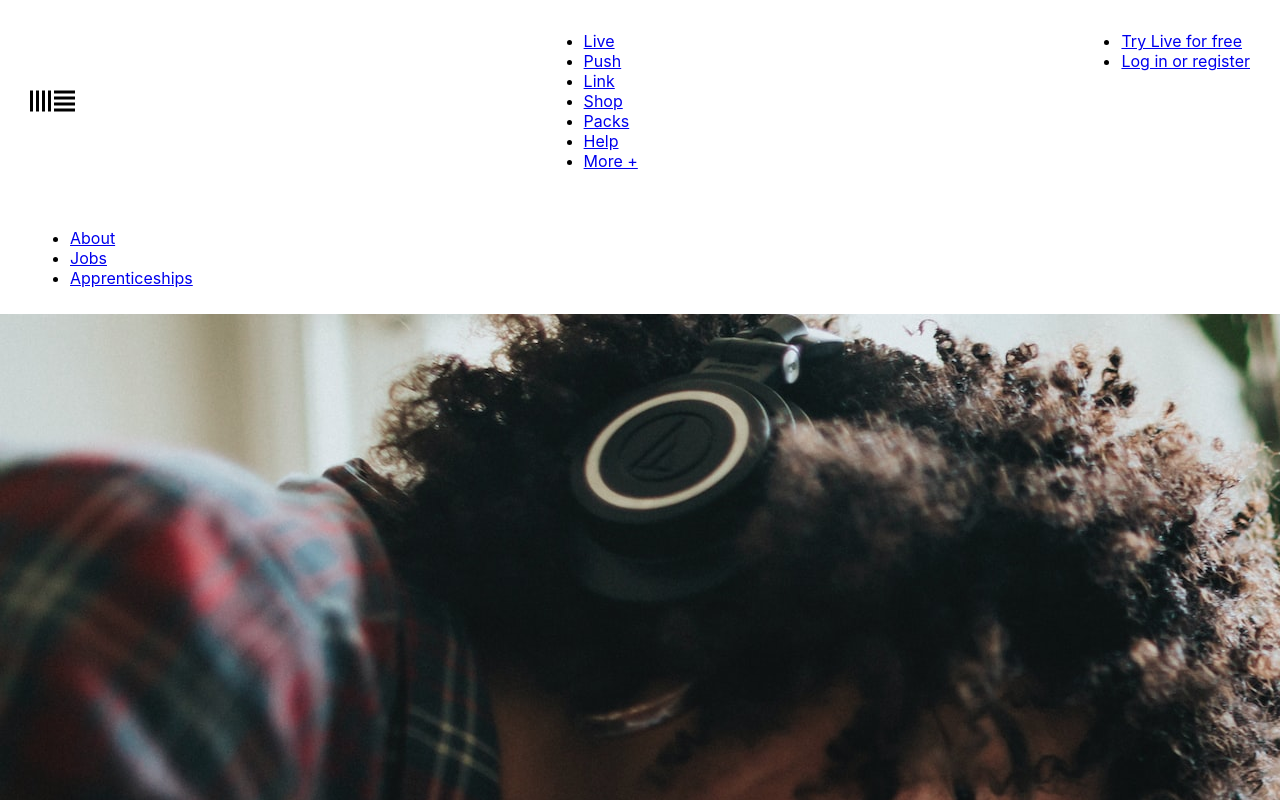
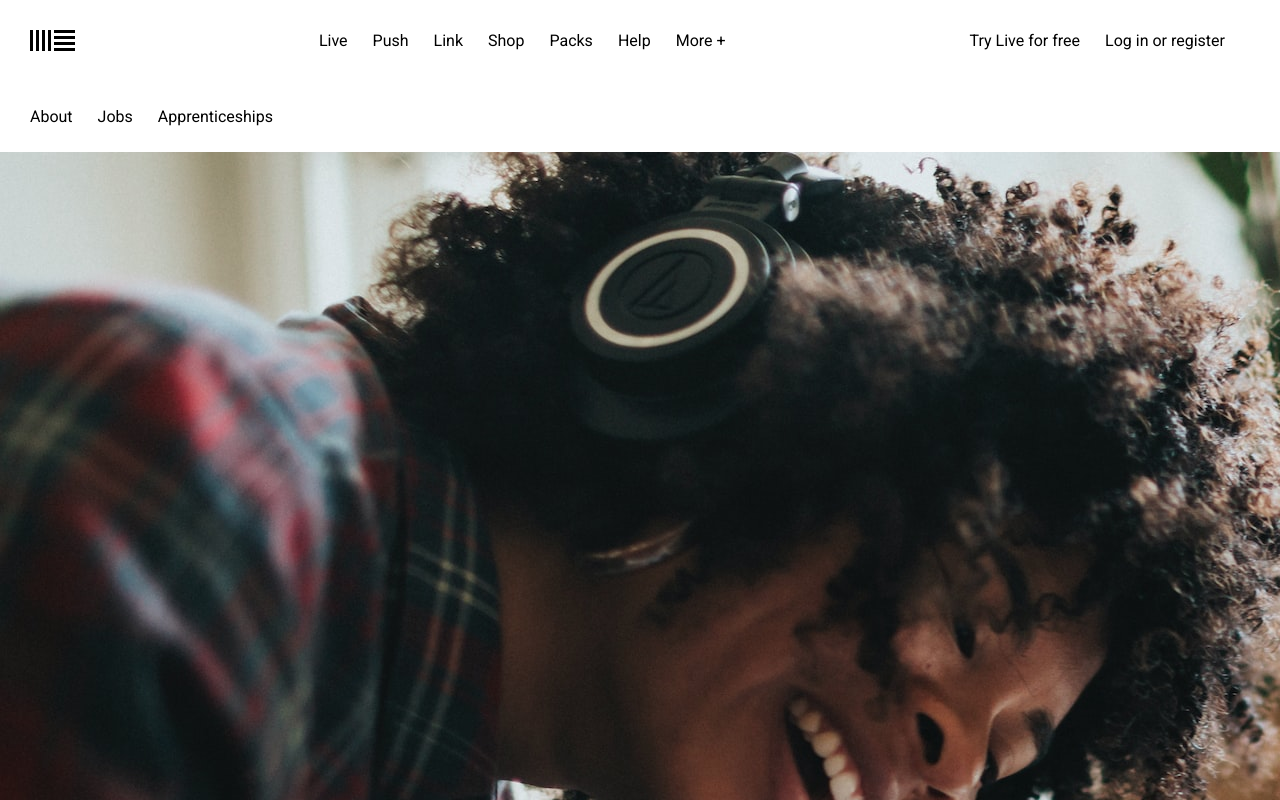
Before and after one commit to hannah-ganne/ableton-clone, a React (Create React App) app: page / in a window 1280 px wide. Shown: the top 800 px of the page. Built offline with nearby package versions, Linux system fonts and the light colour scheme; the HTML template or start-up script is replaced by a standard one.

Commit message:
add global styling

```diff
--- a/src/index.css
+++ b/src/index.css
@@ -1,13 +1,34 @@
-body {
-  margin: 0;
-  font-family: -apple-system, BlinkMacSystemFont, 'Segoe UI', 'Roboto', 'Oxygen',
-    'Ubuntu', 'Cantarell', 'Fira Sans', 'Droid Sans', 'Helvetica Neue',
-    sans-serif;
-  -webkit-font-smoothing: antialiased;
-  -moz-osx-font-smoothing: grayscale;
+@import url('https://fonts.googleapis.com/css2?family=Roboto:wght@400;700&display=swap');
+
+html {
+  box-sizing: border-box;
 }
 
-code {
-  font-family: source-code-pro, Menlo, Monaco, Consolas, 'Courier New',
-    monospace;
+*, *:before, *:after {
+  box-sizing: inherit;
 }
+
+body {
+  font-family: 'Roboto', sans-serif;
+  margin: 0;
+}
+
+ul {
+  padding: 0;
+  display: flex;
+}
+
+li {
+  list-style: none;
+  margin-right: 25px;
+}
+
+a {
+  text-decoration: none;
+  color: #000000;
+}
+
+::selection {
+  background: #1809eb;
+  color: #EEEEEE;
+}
```
